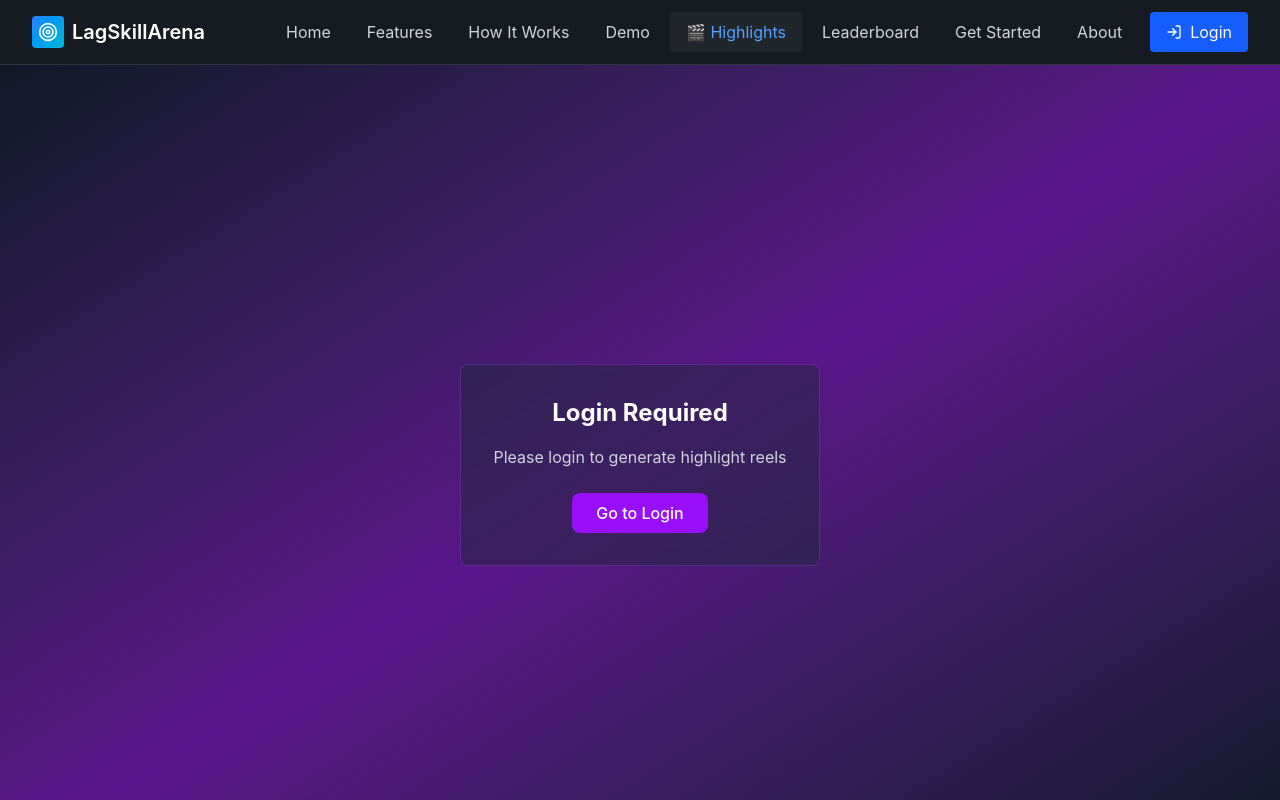
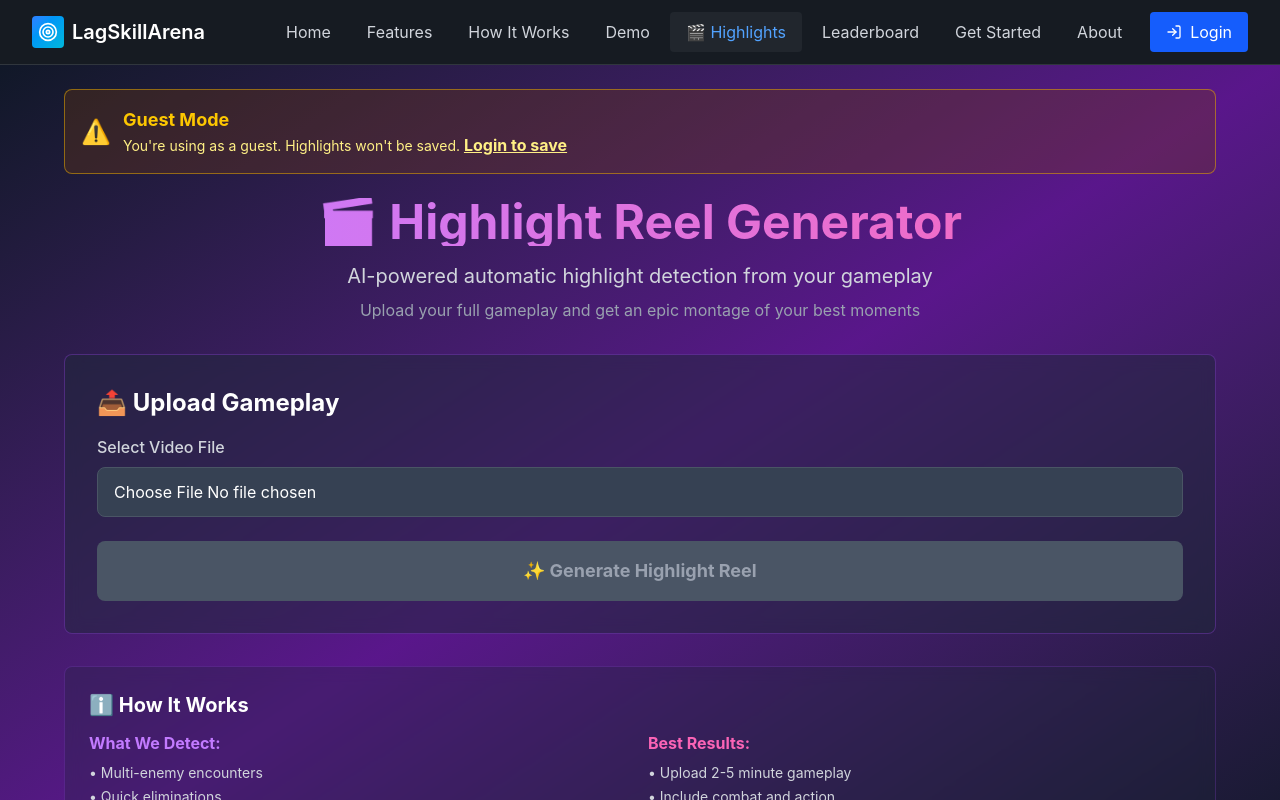
Before and after one commit to Hritik123789/lagskill-arena, a React (Vite) app in the folder frontend/: page /highlights in a window 1280 px wide. Shown: the top 800 px of the page. Built offline with nearby package versions, Linux system fonts and the light colour scheme.

Commit message:
Make highlight generator work without login (guest mode)

```diff
--- a/frontend/src/app/pages/HighlightsPage.tsx
+++ b/frontend/src/app/pages/HighlightsPage.tsx
@@ -68,10 +68,27 @@ export default function HighlightsPage() {
       clearInterval(progressInterval);
       setProgress(100);
 
+      if (!response.ok) {
+        if (response.status === 401) {
+          setResult({
+            status: 'error',
+            message: 'Please login to use the highlight generator.',
+          });
+        } else {
+          const errorData = await response.json();
+          setResult({
+            status: 'error',
+            message: errorData.detail || 'Failed to generate highlights.',
+          });
+        }
+        return;
+      }
+
       const data = await response.json();
       setResult(data);
     } catch (error) {
       console.error('Error generating highlights:', error);
+      clearInterval(progressInterval);
       setResult({
         status: 'error',
         message: 'Failed to generate highlights. Please try again.',
@@ -119,26 +136,30 @@ export default function HighlightsPage() {
     }
   };
 
-  if (!user) {
-    return (
-      <div className="min-h-screen bg-gradient-to-br from-gray-900 via-purple-900 to-gray-900 flex items-center justify-center p-4">
-        <div className="bg-gray-800/50 backdrop-blur-sm p-8 rounded-lg border border-purple-500/30 text-center">
-          <h2 className="text-2xl font-bold text-white mb-4">Login Required</h2>
-          <p className="text-gray-300 mb-6">Please login to generate highlight reels</p>
-          <button
-            onClick={() => navigate('/login')}
-            className="px-6 py-2 bg-purple-600 hover:bg-purple-700 text-white rounded-lg transition"
-          >
-            Go to Login
-          </button>
-        </div>
-      </div>
-    );
-  }
-
   return (
     <div className="min-h-screen bg-gradient-to-br from-gray-900 via-purple-900 to-gray-900 p-6">
       <div className="max-w-6xl mx-auto">
+        {/* Guest Mode Warning */}
+        {!user && (
+          <div className="bg-yellow-900/30 border border-yellow-500/50 rounded-lg p-4 mb-6">
+            <div className="flex items-center gap-3">
+              <span className="text-2xl">⚠️</span>
+              <div>
+                <h3 className="text-yellow-400 font-bold">Guest Mode</h3>
+                <p className="text-yellow-200 text-sm">
+                  You're using as a guest. Highlights won't be saved.{' '}
+                  <button
+                    onClick={() => navigate('/login')}
+                    className="underline hover:text-white font-bold"
+                  >
+                    Login to save
+                  </button>
+                </p>
+              </div>
+            </div>
+          </div>
+        )}
+
         {/* Header */}
         <div className="text-center mb-8">
           <h1 className="text-5xl font-bold text-transparent bg-clip-text bg-gradient-to-r from-purple-400 to-pink-400 mb-4">
```
Also changed, not shown: 1 other file (tests, documents, lock files or other folders).
